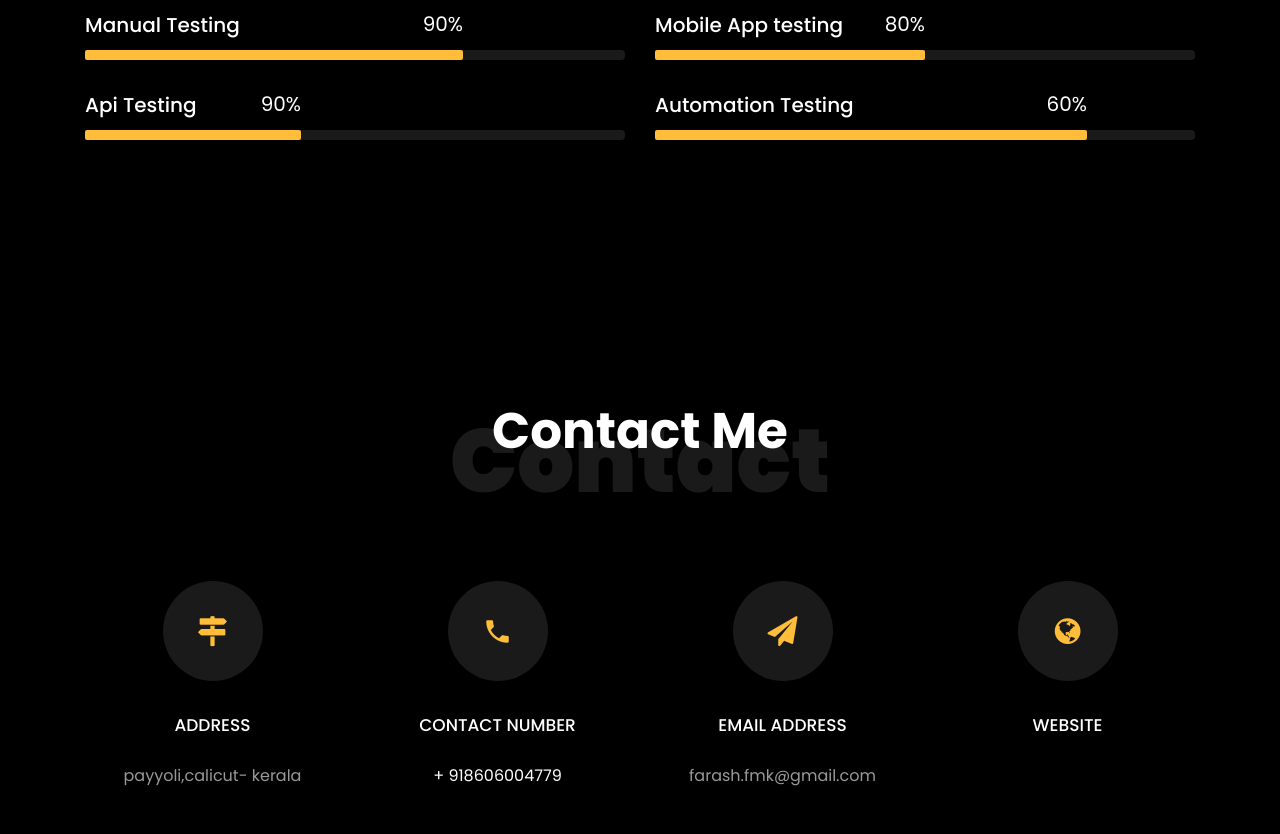
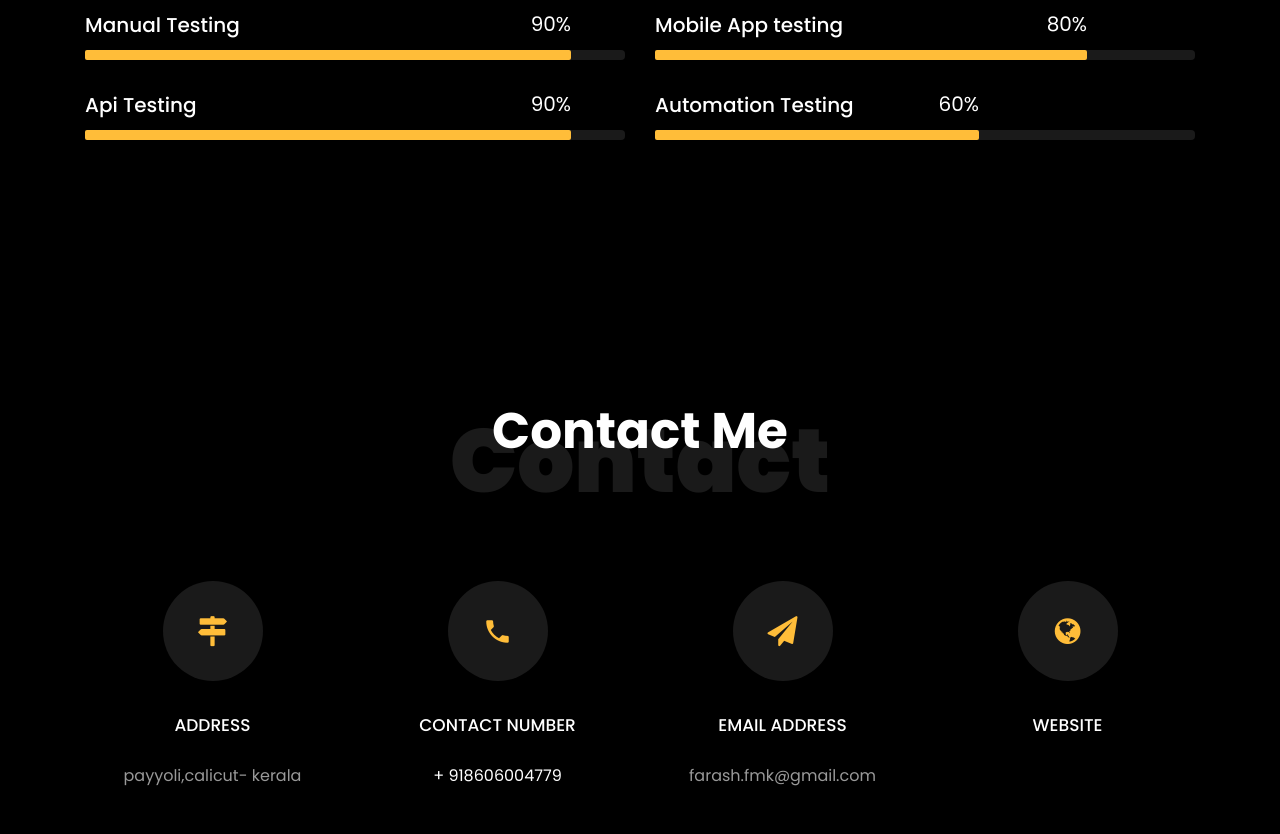
Before and after one commit to farashmk/farashmk.github.io, a plain HTML site: page index.html in a window 1280 px wide. Shown: the part 2215-3049 px from the top of the page. Drawn offline with Linux system fonts and the light colour scheme; files whose address does not match are found by name.

Commit message:
Update index.html

```diff
--- a/index.html
+++ b/index.html
@@ -133,7 +133,7 @@
                     <div class="progress-wrap ftco-animate">
                         <h3>Manual Testing</h3>
                         <div class="progress">
-                            <div class="progress-bar color-1" role="progressbar" aria-valuenow="90" aria-valuemin="0" aria-valuemax="100" style="width:70%">
+                            <div class="progress-bar color-1" role="progressbar" aria-valuenow="90" aria-valuemin="0" aria-valuemax="100" style="width:90%">
                                 <span>90%</span>
                             </div>
                         </div>
@@ -143,7 +143,7 @@
                     <div class="progress-wrap ftco-animate">
                         <h3>Mobile App testing</h3>
                         <div class="progress">
-                            <div class="progress-bar color-3" role="progressbar" aria-valuenow="95" aria-valuemin="0" aria-valuemax="100" style="width:50%">
+                            <div class="progress-bar color-3" role="progressbar" aria-valuenow="95" aria-valuemin="0" aria-valuemax="100" style="width:80%">
                                 <span>80%</span>
                             </div>
                         </div>
@@ -153,7 +153,7 @@
                     <div class="progress-wrap ftco-animate">
                         <h3>Api Testing</h3>
                         <div class="progress">
-                            <div class="progress-bar color-4" role="progressbar" aria-valuenow="90" aria-valuemin="0" aria-valuemax="100" style="width:40%">
+                            <div class="progress-bar color-4" role="progressbar" aria-valuenow="90" aria-valuemin="0" aria-valuemax="100" style="width:90%">
                                 <span>90%</span>
                             </div>
                         </div>
@@ -163,7 +163,7 @@
                     <div class="progress-wrap ftco-animate">
                         <h3>Automation Testing</h3>
                         <div class="progress">
-                            <div class="progress-bar color-6" role="progressbar" aria-valuenow="80" aria-valuemin="0" aria-valuemax="100" style="width:80%">
+                            <div class="progress-bar color-6" role="progressbar" aria-valuenow="80" aria-valuemin="0" aria-valuemax="100" style="width:60%">
                                 <span>60%</span>
                             </div>
                         </div>
```
